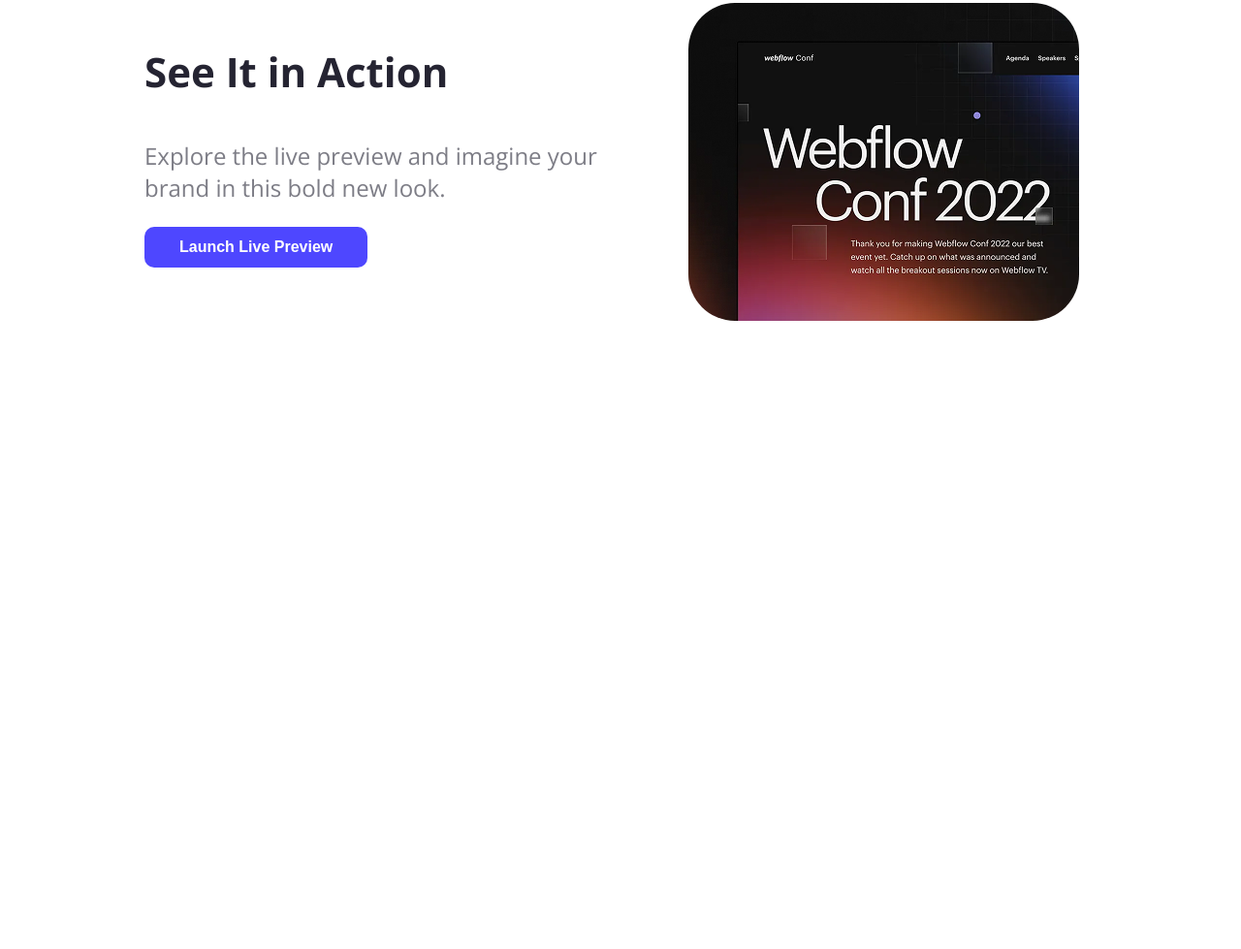
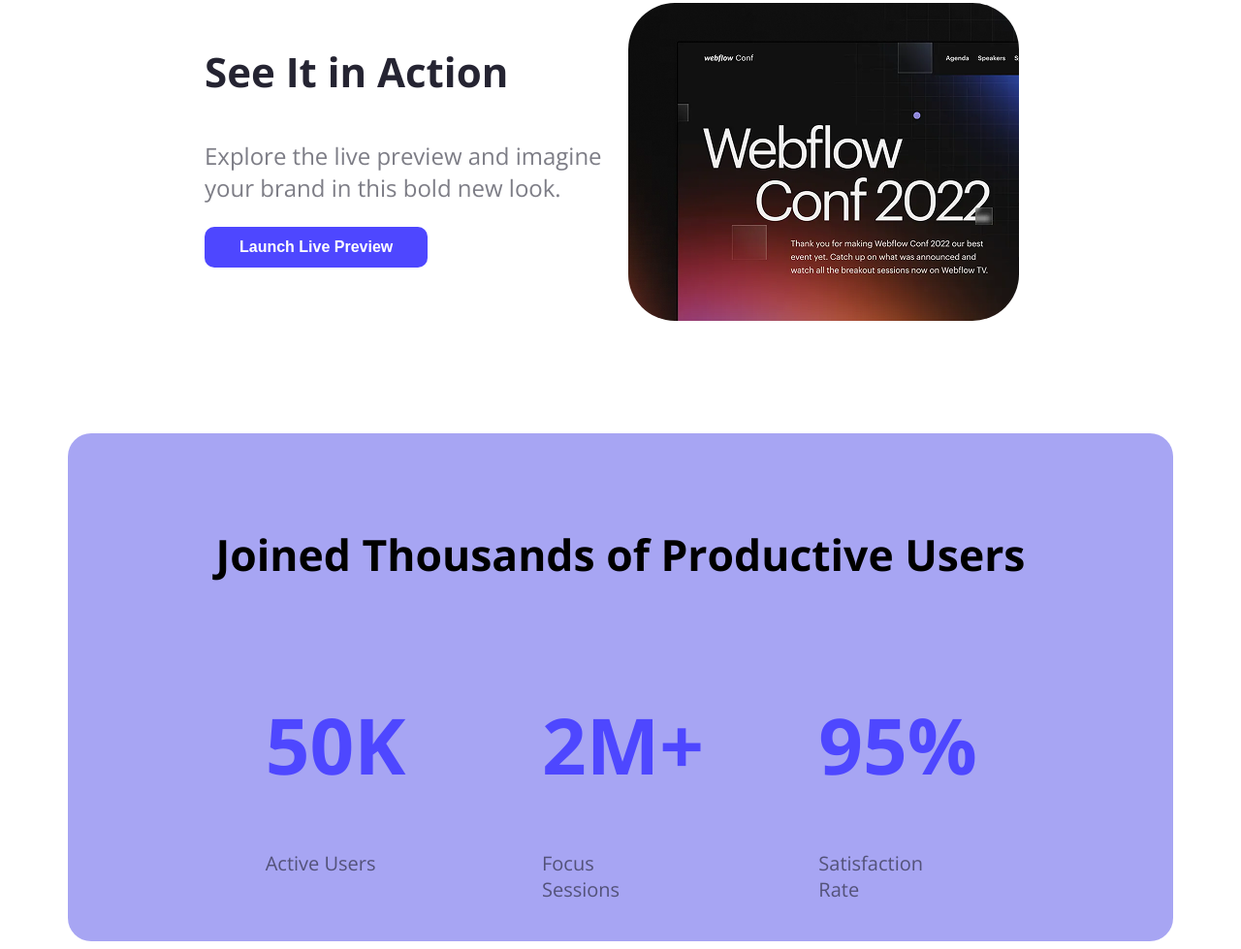
Before and after one commit to mdsiyamislam/Assignment-1, a plain HTML site: page index.html in a window 1280 px wide. Shown: the part 887-1866 px from the top of the page at 97% size. Before the commit the page ends 1226 px from the top, so only its background shows below. Drawn offline with nearby package versions, Linux system fonts and the light colour scheme.

Commit message:
added 3 item

```diff
--- a/index.html
+++ b/index.html
@@ -32,6 +32,25 @@
                 <img class="action-pic" src="Assets/wc-mini.png" alt="">
             </div>
         </section>
+        <section class="productive">
+        <div class="productive-contant">
+         <h3 class="productive-title">Joined Thousands of Productive Users</h3>
+            </div>
+          <div class="items">
+            <div class="data-item">
+                <h2 class="item">50K</h2>
+                <p class="item-description">Active Users</p>
+            </div>
+            <div class="data-item">
+                <h2 class="item">2M+</h2>
+                <p class="item-description">Focus Sessions</p>
+            </div>
+            <div class="data-item">
+                <h2 class="item">95%</h2>
+                <p class="item-description">Satisfaction Rate</p>
+            </div>
+          </div>
+        </section>
     </main>
     <footer>
 
--- a/styles/assign.css
+++ b/styles/assign.css
@@ -66,3 +66,36 @@ nav{
     height: 328px;
     border-radius: 48px;
 }
+/* main */
+main{
+    max-width: 1140px;
+    margin: 0 auto;
+}
+/* productive */
+.productive{
+    background-color: #9592f1d2 ;
+    border-radius: 24px;
+    padding: 50px 142px;
+    margin-top: 116px;
+}
+.productive-contant{
+    text-align: center;
+    font-size: 38px;
+    font-weight: bold;
+}
+.items{
+    display: flex;
+    justify-content: space-around;
+}
+.item{
+    width: 162px;
+    font-size:80px ;
+    color: #4E47FF;
+    height: 97px;
+}
+.item-description{
+    font-size: 20px;
+    width: 120px;
+    height: 24px;
+    color: rgba(0, 0, 0, 0.5);
+}
```
